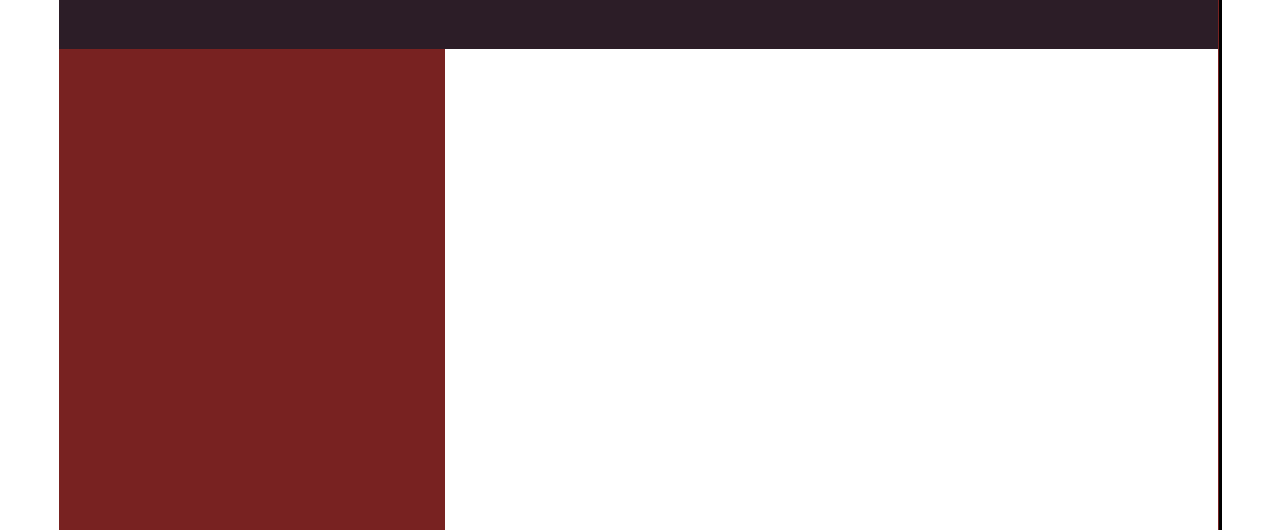
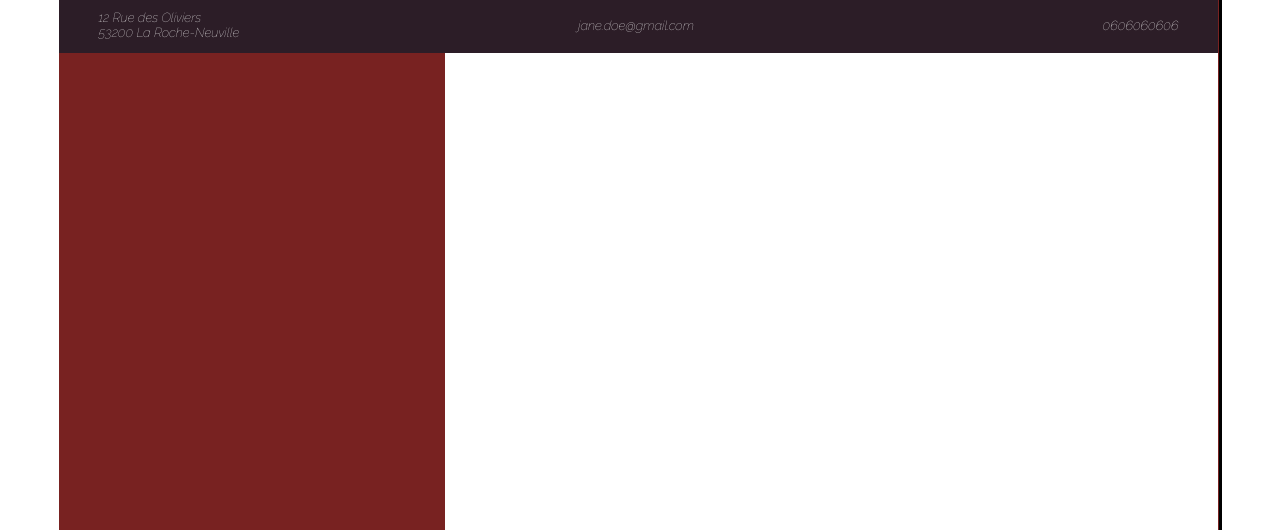
Before and after one commit to Rromanee/CV---CEF, a plain HTML site: page index.html in a window 1280 px wide. Shown: the part 270-800 px from the top of the page. Drawn offline with Linux system fonts and the light colour scheme; files whose address does not match are found by name.

Commit message:
Add contact info

```diff
--- a/assets/css/style.css
+++ b/assets/css/style.css
@@ -76,6 +76,40 @@
     background-color: #2c1d27;
   }
 
+  .contact__info {
+    list-style-type: none;
+    color: white;
+    font-family: "Raleway", sans-serif;
+    font-style: italic;
+    font-weight: lighter;
+    font-size: small;
+    display: flex;
+    flex-direction: row;
+    justify-content: space-between;
+    align-items: center;
+    padding-right: 40px;
+  }
+
+  .contact__email {
+    padding-right: 70px;
+  }
+
+  .contact__email:link,
+  .contact__phone:link,
+  .contact__address:link,
+  .contact__email:visited
+  .contact__phone:visited,
+  .contact__address:visited{
+    text-decoration: none;
+    color: white;
+  }
+
+  .contact__email:hover,
+  .contact__phone:hover,
+  .contact__address:hover{
+    text-decoration: underline;
+  }
+
   .sidebar {
     grid-area: sidebar;
   }
--- a/index.html
+++ b/index.html
@@ -28,7 +28,21 @@
               <h2>Développeuse web junior</h2>
           </header>
         </div>
-        <div class="contact"></div>
+        <div class="contact">
+          <ul class="contact__info">
+            <li>
+              <a href="https://www.google.fr/maps/place/12+Rue+des+Oliviers,+53200+La+Roche-Neuville/@47.8746148,-0.754611,17z/data=!3m1!4b1!4m6!3m5!1s0x4808f12c7939a8a7:0xaefceff0de598651!8m2!3d47.8746112!4d-0.7520307!16s%2Fg%2F11c1fvm555?entry=ttu" target="_blank" class="contact__address">
+                12 Rue des Oliviers<br>53200 La Roche-Neuville
+              </a>
+            </li>
+            <li>
+              <a href="mailto:jane.doe@gmail.com" class="contact__email">jane.doe@gmail.com</a>
+            </li>
+            <li>
+              <a href="tel:0606060606" class="contact__phone">0606060606</a>
+            </li>
+          </ul>
+        </div>
         <div class="sidebar"></div>
         <div class="content"></div>
         <footer>
```
